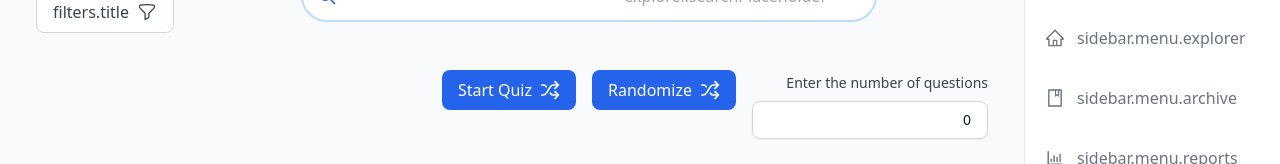
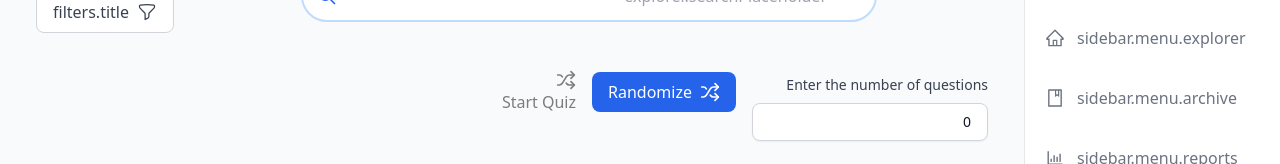
Before and after one commit to AbdelrahimAnesCHABIRA/SE-PROJECT-QUIZ, a React (Vite) app in the folder frontend/quiz-app/: page /create in a window 1280 px wide. Shown: the part 134-298 px from the top of the page. Built offline with nearby package versions, Linux system fonts and the light colour scheme; no server answers.

Commit message:
fixed createPage

```diff
--- a/frontend/quiz-app/src/anescomponents/Button.jsx
+++ b/frontend/quiz-app/src/anescomponents/Button.jsx
@@ -1,11 +1,11 @@
 import React from 'react'
 import {Shuffle,} from 'lucide-react';
-export default function Button({text,onclick}) {
+export default function Button({text,onclick,disabled, className}) {
   return (
     <div className="mb-8">
           <button
             onClick={onclick}
-            className="inline-flex items-center gap-2 px-4 py-2 bg-blue-600 text-white rounded-lg hover:bg-blue-700 transition-colors"
+            className={`${disabled ? 'opacity-50 cursor-not-allowed' : 'inline-flex items-center gap-2 px-4 py-2 bg-blue-600 text-white rounded-lg hover:bg-blue-700 transition-colors '}`}
           >
             <Shuffle size={20} />
             {text}
--- a/frontend/quiz-app/src/hooks/useQuizTemplate.js
+++ b/frontend/quiz-app/src/hooks/useQuizTemplate.js
@@ -6,6 +6,7 @@ export const useQuizTemplate = () => {
   const [error, setError] = useState(null);
 
   const createQuizTemplate = async (quizTemplatePayload) => {
+    console.log(quizTemplatePayload)
     setLoading(true);
     try {
       const response = await axios.post('http://localhost:5000/api/quizTemplate', quizTemplatePayload, {
--- a/frontend/quiz-app/src/pages/SeeAll.jsx
+++ b/frontend/quiz-app/src/pages/SeeAll.jsx
@@ -43,7 +43,6 @@ export default function SeeAll() {
     selectedSubjects,
     selectedChapters,
     selectedQuestionCount,
-    selectedQuizTypes,
     onSubjectsChange,
     onChaptersChange,
     onQuestionCountChange,
--- a/frontend/quiz-app/src/pages/createPage.jsx
+++ b/frontend/quiz-app/src/pages/createPage.jsx
@@ -17,7 +17,6 @@ import { useQuiz } from "../hooks/useQuiz";
 import { useChildSession } from "../hooks/useChildSession";
 import axios from "axios";
 
-
 export default function CreatePage() {
   const { t } = useTranslation();
   const navigate = useNavigate();
@@ -28,6 +27,7 @@ export default function CreatePage() {
   const [isFilterOpen, setIsFilterOpen] = useState(false);
   const [loading, setLoading] = useState(false);
   const [totalItems, setTotalItems] = useState(0);
+  const [hasAppliedFilters, setHasAppliedFilters] = useState(false);
   const [activeFilters, setActiveFilters] = useState({
     selectedSubjects: [],
     selectedChapters: [],
@@ -46,9 +46,10 @@ export default function CreatePage() {
         });
         setChildId(res.data.childId);
         setStudyLevel(res.data.studyLevel);
-        console.log("retrieved child: " + childId)
+        console.log("retrieved child: " + childId);
       } catch (err) {
-        console.error("Error fetching childId from session:", err);      }
+        console.error("Error fetching childId from session:", err);
+      }
     };
     fetchChildIdFromSession();
   }, []);
@@ -87,6 +88,7 @@ export default function CreatePage() {
   };
 
   const fetchPageData = async (page) => {
+    console.log("activeFilters: ", activeFilters);
     setLoading(true);
     try {
       const level = "Primary"; // adjust this as needed
@@ -109,7 +111,7 @@ export default function CreatePage() {
 
   useEffect(() => {
     fetchPageData(currentPage);
-  }, [currentPage, location.search, activeFilters,childId]);
+  }, [currentPage, location.search, activeFilters, childId]);
 
   const handleApplyFilters = (filters) => {
     setActiveFilters({
@@ -117,6 +119,7 @@ export default function CreatePage() {
       selectedChapters: filters.selectedChapters || [],
       selectedQuestionCount: filters.selectedQuestionCount || [],
     });
+    setHasAppliedFilters(true);
     handlePageChange(1);
   };
   const toggleQuestionSelection = (questionId) => {
@@ -134,21 +137,23 @@ export default function CreatePage() {
     }
 
     const shuffled = [...questions].sort(() => 0.5 - Math.random());
-    const randomizedSelection = shuffled.slice(0, randomQuestionCount).map((q) => q._id);
+    const randomizedSelection = shuffled
+      .slice(0, randomQuestionCount)
+      .map((q) => q._id);
     setSelectedQuestions(randomizedSelection);
   };
 
   const startQuiz = async () => {
     if (selectedQuestions.length === 0) {
-      alert('Please select at least one question to start the quiz.');
+      alert("Please select at least one question to start the quiz.");
       return;
     }
 
     try {
       const quizTemplatePayload = {
-        title: 'Custom Quiz',
-        module: location.state?.module_id || null,
-        child: childId,
+        title: "Custom Quiz",
+        module: activeFilters.selectedSubjects,
+        child: childId || "677ba6d098d31c52ae790a31",
         questions: selectedQuestions,
         chapters: activeFilters.selectedChapters,
       };
@@ -156,19 +161,22 @@ export default function CreatePage() {
       const quizTemplate = await createQuizTemplate(quizTemplatePayload);
 
       if (!quizTemplate) {
-        throw new Error('Failed to create QuizTemplate');
+        throw new Error("Failed to create QuizTemplate");
       }
 
       const selectedQuestionsData = questions.filter((q) =>
         selectedQuestions.includes(q._id)
       );
 
-      navigate('/quiz', {
-        state: { questions: selectedQuestionsData, quizTemplate_id: quizTemplate._id },
+      navigate("/quiz", {
+        state: {
+          questions: selectedQuestionsData,
+          quizTemplate_id: quizTemplate._id,
+        },
       });
     } catch (err) {
-      console.error('Failed to start quiz:', err);
-      alert('Failed to start quiz. Please try again later.');
+      console.error("Failed to start quiz:", err);
+      alert("Failed to start quiz. Please try again later.");
     }
   };
 
@@ -197,20 +205,23 @@ export default function CreatePage() {
             </div>
             <div className="flex gap-4 items-center">
               <InputField
-                label={'Enter the number of questions'}
-                onChange={(e) => setRandomQuestionCount(parseInt(e.target.value, 10) || 0)}
+                label={"Enter the number of questions"}
+                onChange={(e) =>
+                  setRandomQuestionCount(parseInt(e.target.value, 10) || 0)
+                }
                 placeholder={`Enter a number (1-${questions.length})`}
-                type='number'
+                type="number"
                 value={randomQuestionCount}
-                htmlFor={'number of questions'}
+                htmlFor={"number of questions"}
               />
-              <Button
-                onclick={randomizeQuestions}
-                text={'Randomize'}
-              />
+              <Button onclick={randomizeQuestions} text={"Randomize"} />
               <Button
                 onclick={startQuiz}
-                text={'Start Quiz'}
+                text={"Start Quiz"}
+                disabled={!hasAppliedFilters && selectedQuestions.length === 0}
+                className={
+                  !hasAppliedFilters ? "opacity-50 cursor-not-allowed" : ""
+                }
               />
             </div>
           </div>
@@ -221,7 +232,8 @@ export default function CreatePage() {
             <Spinner />
           ) : displayItems.length > 0 ? (
             displayItems.map((q, idx) => {
-              const stats = questionStats.find((stat) => stat.questionId === q._id) || {};
+              const stats =
+                questionStats.find((stat) => stat.questionId === q._id) || {};
               return (
                 <QuestionSelectionCard
                   key={idx}
--- a/frontend/quiz-app/src/services/sectionDataService.js
+++ b/frontend/quiz-app/src/services/sectionDataService.js
@@ -51,6 +51,7 @@ export const fetchRecentFilteredQuizzes = async (
 export const fetchAllQuestions = async (Level, page, filters = {}, limit = 24) => {
   try {
     console.log('Sending request with params:', { Level, page, filters, limit }); // Debug log
+    console.log('Filters:', filters.selectedSubjects.join(",")); // Debug log
 
     const response = await axios.get(`http://localhost:5000/api/AllQuestions`, {
       params: {
```
Also changed, not shown: 1 other file (tests, documents, lock files or other folders).
